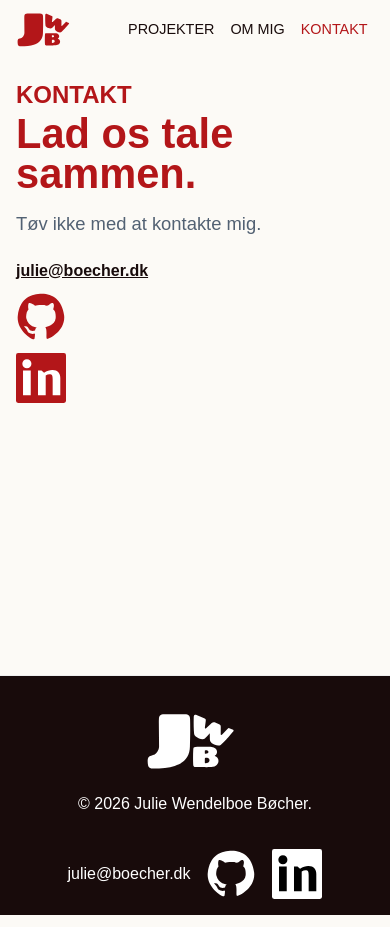
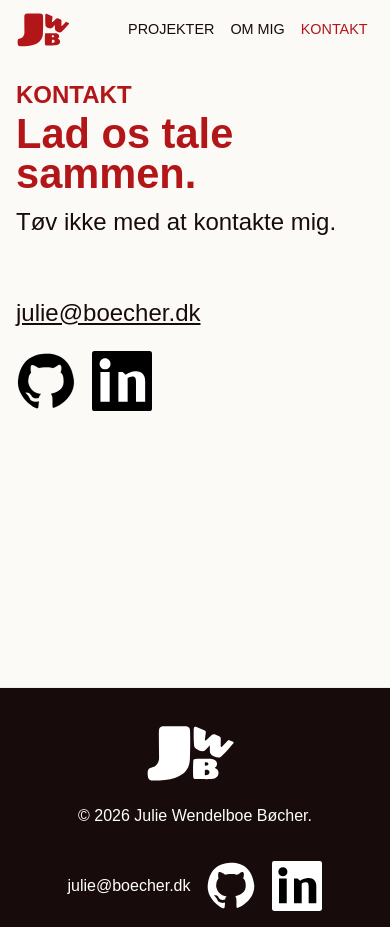
Before and after one commit to juliewboecher/juliewboecher.github.io, a React (Vite) app: page /contact in a window 390 px wide. Built offline with nearby package versions, Linux system fonts and the light colour scheme; a web font is replaced by a local one.

Commit message:
Refactor CSS and JSX for improved layout, responsiveness, and code organization across multiple pages

```diff
--- a/src/index.css
+++ b/src/index.css
@@ -116,9 +116,13 @@ a {
 
 .animated-dot {
   display: inline-block;
-  margin-left: 0;
   position: relative;
+
+  font-size: inherit;
+  line-height: inherit;
+
   z-index: 1001;
+
   animation: dot-bounce 2.2s linear forwards;
 }
 
@@ -211,3 +215,15 @@ a {
 @media (max-width: 400px) {
 
 }
+
+@media (max-width: 720px) {
+
+  .hero-section h1.hero-title {
+    width: 100%;
+    max-width: 100%;
+
+    font-size: 4rem;
+    line-height: 0.9;
+  }
+
+}
--- a/src/pages/AboutPage.css
+++ b/src/pages/AboutPage.css
@@ -1,7 +1,7 @@
-.page-narrow {
+.page-narrow.about-page {
   width: min(100% - 2rem, 1200px);
   margin: 0 auto;
-  padding: 7rem 0rem;
+  padding: 4rem 0rem;
 }
 
 .drawing-image {
@@ -12,7 +12,7 @@
 .about-hero {
   display: flex;
   justify-content: space-between;
-  margin-bottom: 2rem;
+  margin-bottom: 0rem;
   gap: 2rem;
 }
 
--- a/src/pages/AboutPage.jsx
+++ b/src/pages/AboutPage.jsx
@@ -47,7 +47,7 @@ function AboutPage() {
           <h1>Hvem er jeg?</h1>
 
           <p>
-            Jeg brænder for at skabe digitale løsninger som gør en forskel for brugeren. Jeg holder meget af at lære og udvikle mig, og jeg har et stort drive for at skabe og finde på kreative løsninger.
+            Jeg brænder for at skabe digitale løsninger som gør en forskel for brugeren. Jeg holder meget af at lære og udvikle mig, og jeg har et stort drive for at finde kreative løsninger.
           </p>
         </div>
 
--- a/src/pages/ContactPage.css
+++ b/src/pages/ContactPage.css
@@ -3,6 +3,15 @@
   width: min(100% - 2rem, 1200px);
   margin: 0 auto;
   padding: 7rem 0rem;
+}
+
+.contact-text {
+  margin-bottom: 4rem;
+}
+
+.contact-text h2 {
+  font-size: 1.5rem;
+  margin-bottom: 1rem;
 }
 
 .lead {
@@ -13,7 +22,7 @@
 
 .contact-list {
   display: grid;
-  gap: 0.75rem;
+  gap: 1.5rem;
   padding-left: 0rem;
   margin-bottom: 10rem;
   list-style: none;
@@ -21,16 +30,46 @@
 
 .contact-list a {
   color:#180B0B;
-  font-weight: 800;
+  font-size: 1.5rem;
 }
 .contact-list a:hover,
 .contact-list a:active {
   color:#B31619;
 }
 
-.footer-icon {
-  width: min(100%, 500px);
+.contact-item {
+  display: flex;
+  align-items: center;
+  gap: 1rem;
+}
+
+.contact-icon,
+.contact-icon-red {
+  width: 60px;
+  height: 60px;
   display: block;
+}
+
+.contact-icon-red {
+  position: absolute;
+  top: 0;
+  left: 0;
+
+  opacity: 0;
+  transition: opacity 0.2s ease;
+}
+
+.contact-list a {
+  position: relative;
+  display: inline-block;
+}
+
+.contact-list a:hover .contact-icon {
+  opacity: 0;
+}
+
+.contact-list a:hover .contact-icon-red {
+  opacity: 1;
 }
 
 @media (max-width: 720px) {
--- a/src/pages/ContactPage.jsx
+++ b/src/pages/ContactPage.jsx
@@ -3,16 +3,18 @@ import "./ContactPage.css";
 function ContactPage() {
   return (
     <div className="page-narrow">
+      <div className="contact-text">
         <p className="eyebrow-heading">Kontakt</p>
         <h1>Lad os tale sammen.</h1>
-      <p className="lead">
-        Tøv ikke med at kontakte mig.
-      </p>
-
+        <h2 className="lead">Tøv ikke med at kontakte mig.</h2>
+      </div>
       <ul className="contact-list">
+        <div className="contact-item">
           <li>
             <a href="mailto:julie@boecher.dk">julie@boecher.dk</a>
           </li>
+        </div>
+        <div className="contact-item">
           <li>
             <a
               href="https://github.com/juliewboecher"
@@ -20,7 +22,12 @@ function ContactPage() {
               target="_blank"
           >
             <img
-              className="footer-icon"
+              className="contact-icon"
+              src={`${import.meta.env.BASE_URL}gitsort.svg`}
+              alt="GitHub"
+            />
+            <img
+              className="contact-icon-red"
               src={`${import.meta.env.BASE_URL}gitred.svg`}
               alt="GitHub"
             />
@@ -33,12 +40,18 @@ function ContactPage() {
             target="_blank"
           >
             <img
-              className="footer-icon"
+              className="contact-icon"
+              src={`${import.meta.env.BASE_URL}linkedsort.svg`}
+              alt="LinkedIn"
+            />
+            <img
+              className="contact-icon-red"
               src={`${import.meta.env.BASE_URL}linkedred.svg`}
               alt="LinkedIn"
             />
           </a>
         </li>
+        </div>
       </ul>
     </div>
   );
--- a/src/pages/HomePage.css
+++ b/src/pages/HomePage.css
@@ -11,6 +11,13 @@
   min-height: 58svh;
 
 }
+.hero-section h1.hero-title {
+  max-width: none;
+  width: fit-content;
+
+  font-size: 9rem;
+  line-height: 0.9;
+}
 
 .hero-information {
   position: relative;
@@ -23,6 +30,15 @@
 .hero-section h1 {
   position: relative;
 }
+
+.hero-title {
+  font-size: 9rem;
+  line-height: 0.9;
+}
+
+
+
+
 
 .hero-section h2 {
   font-size: clamp(1.3rem, 5vw, 2rem);
@@ -75,17 +91,6 @@
 
 .hero-actions {
   margin-top: 10rem;
-}
-
-@keyframes bounce {
-  0%,
-  100% {
-    transform: translateY(0);
-  }
-
-  50% {
-    transform: translateY(10px);
-  }
 }
 
 .section {
@@ -197,11 +202,12 @@
   justify-content: space-between;
 }
 
-.about-hero-text {
+.homeabout-text {
   padding: 0rem;
+  white-space: nowrap;
 }
 
-.about-hero-text p {
+.home-about-text p {
   margin-top: 7rem;
 }
 
@@ -229,6 +235,13 @@
     padding: 0;
   }
 
+   .hero-title {
+    width: auto;
+    max-width: 100%;
+
+    font-size: 4rem;
+    line-height: 0.9;
+  }
   .eyebrow-heading {
     padding: 0;
   }
--- a/src/pages/HomePage.jsx
+++ b/src/pages/HomePage.jsx
@@ -16,7 +16,7 @@ function HomePage() {
           </h2>
           <p className="hero-description"></p>
         </div>
-        <h1>
+        <h1 className="hero-title">
           UX/UI designer<span className="animated-dot">.</span>
         </h1>
       </section>
@@ -84,7 +84,7 @@ function HomePage() {
             <p>
               Jeg brænder for at skabe digitale løsninger som gør en forskel for
               brugeren. Jeg holder meget af at lære og udvikle mig, og jeg har
-              et stort drive for at skabe og finde på kreative løsninger.
+              et stort drive for at finde kreative løsninger.
             </p>
             <div className="read-more-about">
               <Link className="project-card-button" to="/about">
```
Also changed, not shown: public/gitsort.svg (added), public/linkedsort.svg (added). Lines whose indentation alone changed are shown as unchanged.
